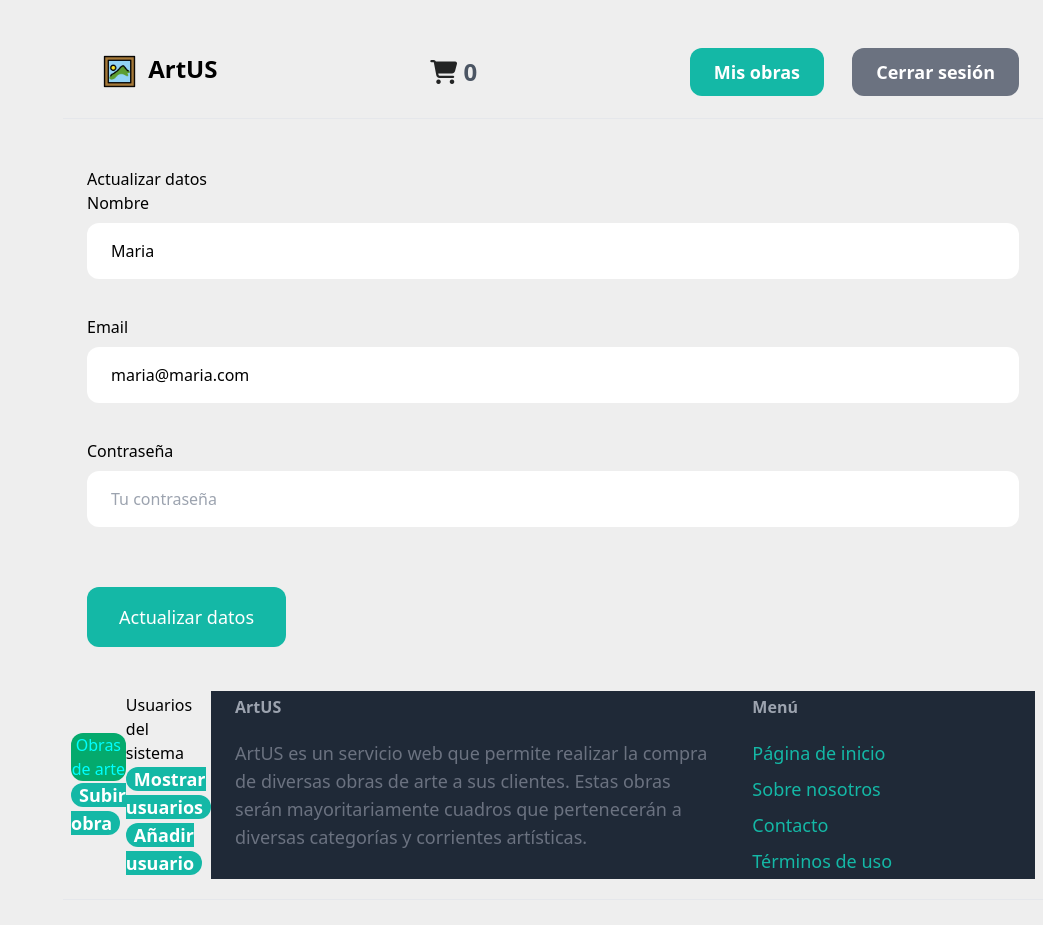
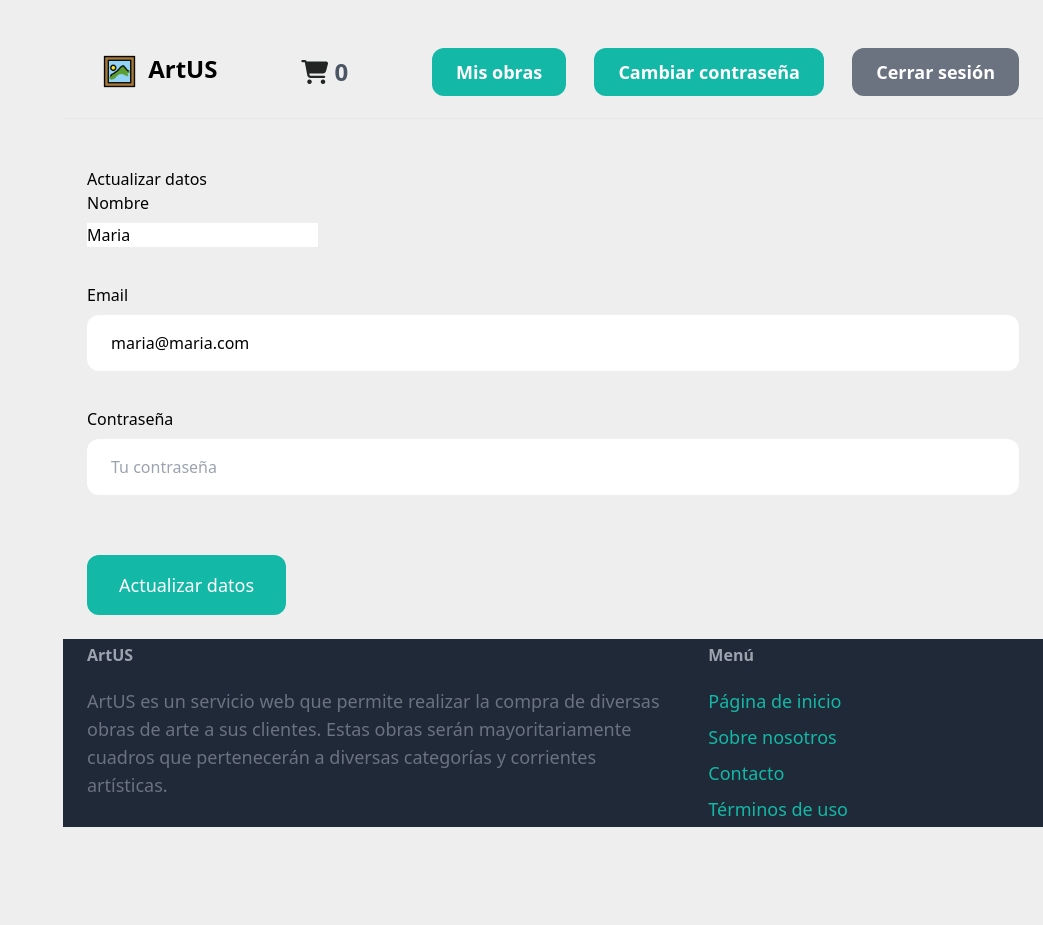
Before and after one commit to Yuuta094/PGPI-G2.12, a Django app: page /edit/9 in a window 1280 px wide. Shown: the whole page, without its empty margins (237-1280 px from the left). After the commit the page ends 827 px from the top, so only its background shows below. Run offline with Django 4.2, Linux system fonts and the light colour scheme; a user stored in the database is signed in; data comes from the database, SQL or seed files in the repository; both versions use the stored data as it was after the commit; some libraries are stand-ins or nearby versions.

Commit message:
Edicion de contraseña

```diff
--- a/artUS/artus/core/forms.py
+++ b/artUS/artus/core/forms.py
@@ -1,7 +1,7 @@
 from django import forms
 from django.contrib.auth.forms import UserCreationForm, AuthenticationForm
 from django.contrib.auth.models import User
-
+from django.contrib.auth.forms import PasswordChangeForm
 
 class LoginForm(AuthenticationForm):
     username = forms.CharField(widget=forms.TextInput(attrs={'placeholder': 'Tu nombre de usuario','class': 'w-full py-4 px-6 rounded-xl'}))
@@ -20,6 +20,10 @@ class UserForm(forms.ModelForm):
     class Meta:
         model = User
         fields= ('id','username','email','password')
-    username = forms.CharField(widget=forms.TextInput(attrs={'placeholder': 'Tu nombre de usuario','class': 'w-full py-4 px-6 rounded-xl'}))
+        username = forms.CharField(widget=forms.TextInput(attrs={'placeholder': 'Nombre','class': 'w-full py-4 px-6 rounded-xl'}))
     email = forms.CharField(widget=forms.EmailInput(attrs={'placeholder': 'Tu email','class': 'w-full py-4 px-6 rounded-xl'}))
     password = forms.CharField(widget=forms.PasswordInput(attrs={'placeholder': 'Tu contraseña','class': 'w-full py-4 px-6 rounded-xl'}))
+
+
+class EditForm(PasswordChangeForm):
+    pass
--- a/artUS/artus/core/templates/core/base.html
+++ b/artUS/artus/core/templates/core/base.html
@@ -1,6 +1,6 @@
 <!DOCTYPE html>
+<html lang="es">
 
-<html>
 <head>
     <meta charset="utf-8">
     <meta name="viewport" content="width=device-width, initial-scale=1.0">
@@ -25,9 +25,8 @@
             <img src="/media/product_images/logo.png" alt="Logo" class="logo" width="45" height="45">
             ArtUS
         </a>
-            <body class="flex flex-col min-h-screen">
+
         <div class="space-x-6">
-
             <a href="{% url 'carrito:carrito_detail' %}" class="text-gray-600 font-semibold hover:text-gray-900 mr-auto text-2xl">
                 <i class="fas fa-shopping-cart" style="color: #232424;"></i>
                 <span class="cart-count">{{ cart_count }}</span>
@@ -36,8 +35,8 @@
 
         <div class="space-x-6">
             {% if request.user.is_authenticated %}
-
                 <a href="{% url 'dashboard:index' %}" class="px-6 py-3 text-lg font-semibold bg-teal-500 text-white rounded-xl hover:bg-teal-700">Mis obras</a>
+                <a href="{% url 'core:edit_profile' %}" class="px-6 py-3 text-lg font-semibold bg-teal-500 text-white rounded-xl hover:bg-teal-700">Cambiar contraseña</a>
                 <a href="{% url 'core:logout' %}" class="px-6 py-3 text-lg font-semibold bg-gray-500 text-white rounded-xl hover:bg-gray-700">Cerrar sesión</a>
             {% else %}
                 <a href="{% url 'core:signup' %}" class="px-6 py-3 text-lg font-semibold bg-teal-500 text-white rounded-xl hover:bg-teal-700">Registrarse</a>
@@ -50,51 +49,11 @@
         {% block content %}
         {% endblock %}
     </div>
-        </nav>
-
-    <body class="flex flex-col min-h-screen">
-        <nav class="py-5 px-2 flex justify-between items-center border-b border-gray-200">
-
-
-
-            <div class="space-x-4">
-                {% if request.user.is_staff %}
-                    <div class="dropdown">
-                        <button class="dropbtn">Obras de arte</button>
-                        <div class="dropdown-content">
-                            <a href="{% url 'product:new' %}" class="px-2 py-0.3 text-lg font-semibold bg-teal-500 text-white rounded-xl hover:bg-teal-700">Subir obra</a>
-                        </div>
-                    </div>
-                {% endif %}
-            </div>
-
-            <div class="space-x-4">
-                {% if request.user.is_staff %}
-                <div id="header">
-                    <ul class="nav">
-                        <li><a href="">Usuarios del sistema</a>
-                            <ul>
-                                <li><a href="{% url 'core:show' %}" class="px-2 py-0.3 text-lg font-semibold bg-teal-500 text-white rounded-xl hover:bg-teal-700">Mostrar usuarios</a></li>
-                                <li><a href="{% url 'core:create' %}" class="px-2 py-0.3 text-lg font-semibold bg-teal-500 text-white rounded-xl hover:bg-teal-700">Añadir usuario</a></li>
-                            </ul>
-                        </li>
-                    </ul>
-                </div>
-                {% endif %}
-            </div>
-
-            <div class="space-x-1">
-
-
 
     <footer class="py-1 px-6 flex justify-between bg-gray-800 mt-auto">
         <div class="w-2/3 pr-10">
             <h3 class="mb-5 font-semibold text-gray-400">ArtUS</h3>
-                <p class="text-lg text-gray-500">ArtUS es un servicio web que permite
-                    realizar la compra de diversas obras de arte a sus clientes.
-                    Estas obras serán mayoritariamente cuadros que pertenecerán
-                    a diversas categorías y corrientes artísticas.
-                </p>
+            <p class="text-lg text-gray-500">ArtUS es un servicio web que permite realizar la compra de diversas obras de arte a sus clientes. Estas obras serán mayoritariamente cuadros que pertenecerán a diversas categorías y corrientes artísticas.</p>
         </div>
         <div class="w-1/3">
             <h3 class="mb-5 font-semibold text-gray-400">Menú</h3>
@@ -103,9 +62,9 @@
                 <li><a href="{% url 'about' %}" class="text-lg text-teal-500 hover:text-teal-700">Sobre nosotros</a></li>
                 <li><a href="{% url 'contact' %}" class="text-lg text-teal-500 hover:text-teal-700">Contacto</a></li>
                 <li><a href="{% url 'termsofuse' %}" class="text-lg text-teal-500 hover:text-teal-700">Términos de uso</a></li>
-
             </ul>
         </div>
     </footer>
 </body>
+
 </html>
--- a/artUS/artus/core/urls.py
+++ b/artUS/artus/core/urls.py
@@ -3,7 +3,7 @@ from django.contrib.auth import views as auth_views
 from django.contrib.auth.views import logout_then_login
 from . import views
 from .forms import LoginForm
-
+from .views import edit_profile
 
 app_name = 'core'
 
@@ -16,5 +16,6 @@ urlpatterns = [
     path('show/', views.show_users, name='show'),
     path('edit/<int:user_id>', views.edit_user, name='edit'),
     path('delete/<int:user_id>', views.destroy_user, name='delete'),
+     path('edit_profile/', edit_profile, name='edit_profile'),
 
 ]
--- a/artUS/artus/core/views.py
+++ b/artUS/artus/core/views.py
@@ -4,8 +4,9 @@ from django.contrib.auth.models import User
 from .forms import SignupForm, UserForm, LoginForm
 from django.contrib.auth import authenticate, login, logout
 from django.contrib.auth.decorators import login_required
-
-
+from .forms import EditForm
+from django.contrib.auth import update_session_auth_hash
+from django.contrib.auth.forms import PasswordChangeForm
 def index(request):
     artworks = Artwork.objects.all()
     return render(request, 'core/index.html', {'artworks': artworks})
@@ -75,3 +76,15 @@ def destroy_user(request, user_id):
     user = get_object_or_404(User, pk=user_id)
     user.delete()
     return redirect("/show/")
+
+@login_required
+def edit_profile(request):
+    if request.method == 'POST':
+        form = PasswordChangeForm(request.user, request.POST)
+        if form.is_valid():
+            user = form.save()
+            update_session_auth_hash(request, user)
+            return redirect('/edit_profile/')
+    else:
+        form = PasswordChangeForm(request.user)
+    return render(request, 'core/editProfile.html', {'form': form})
```
Also changed, not shown: artUS/artus/core/templates/core/editProfile.html (added, +34 -0 lines), artUS/artus/db.sqlite3. Lines whose indentation alone changed are shown as unchanged.
